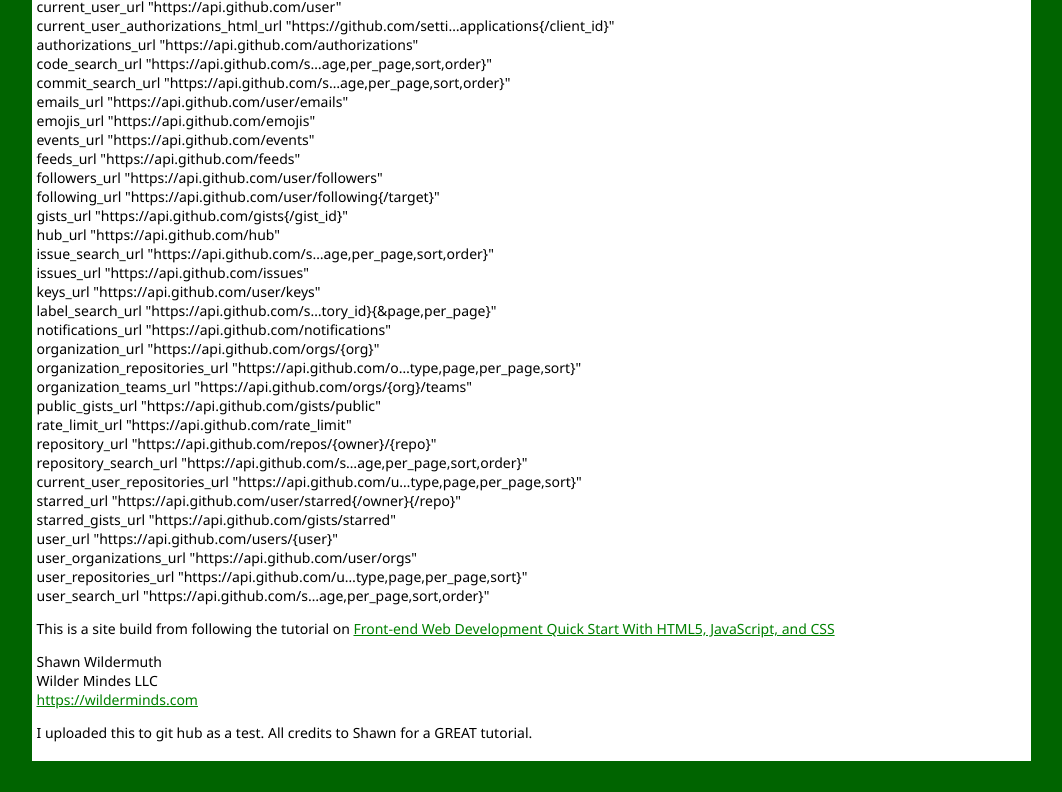
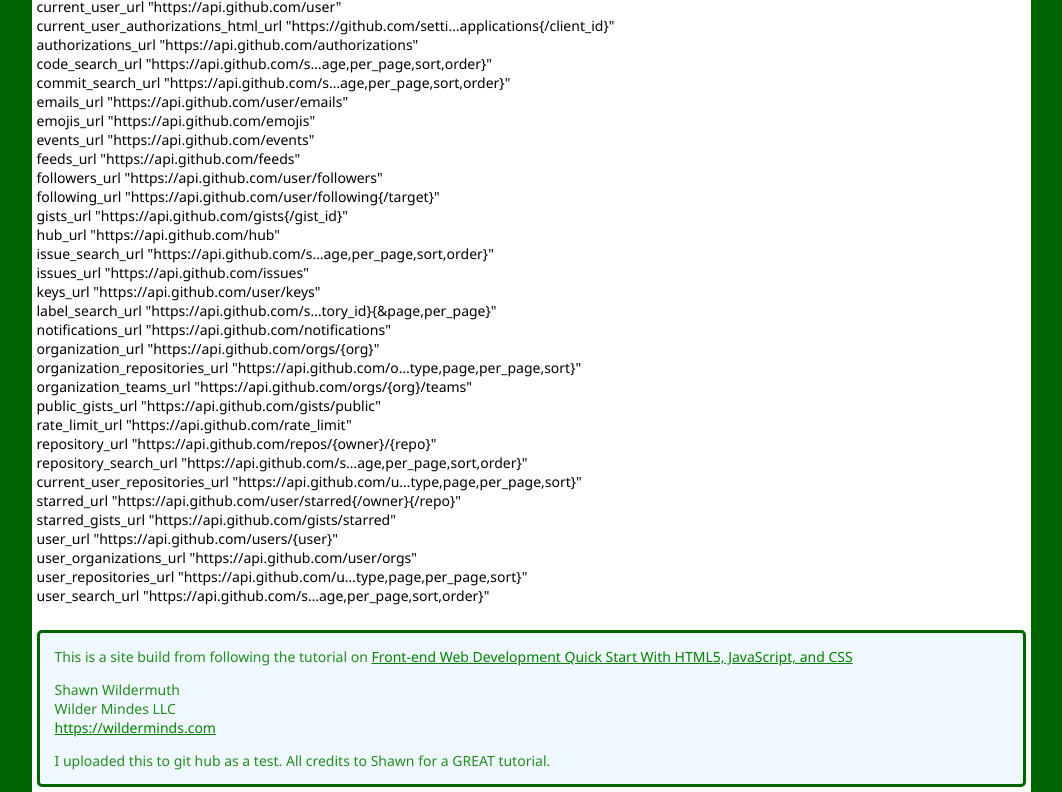
Before and after one commit to seyffu/wild, a plain HTML site: page index.html in a window 1280 px wide. Shown: the part 322-1114 px from the top of the page, without its empty margins (109-1171 px from the left). Before the commit the page ends 1083 px from the top, so only its background shows below. Drawn offline with Linux system fonts and the light colour scheme.

Commit message:
Update site.css

```diff
--- a/css/site.css
+++ b/css/site.css
@@ -105,3 +105,17 @@ header nav li {
   background-color: #2daae1;
   border-radius: 25px;
 } */
+
+.sean {
+  background-color: aliceblue;
+  border-radius: 5px;
+  border: 3px solid darkgreen;
+  color: forestgreen;
+  font-weight: lighter;
+  margin-top: 25px;
+  padding-left: 15px;
+}
+
+/*.sean > a:link, a:visited {
+  color: aliceblue;
+}*/
```
